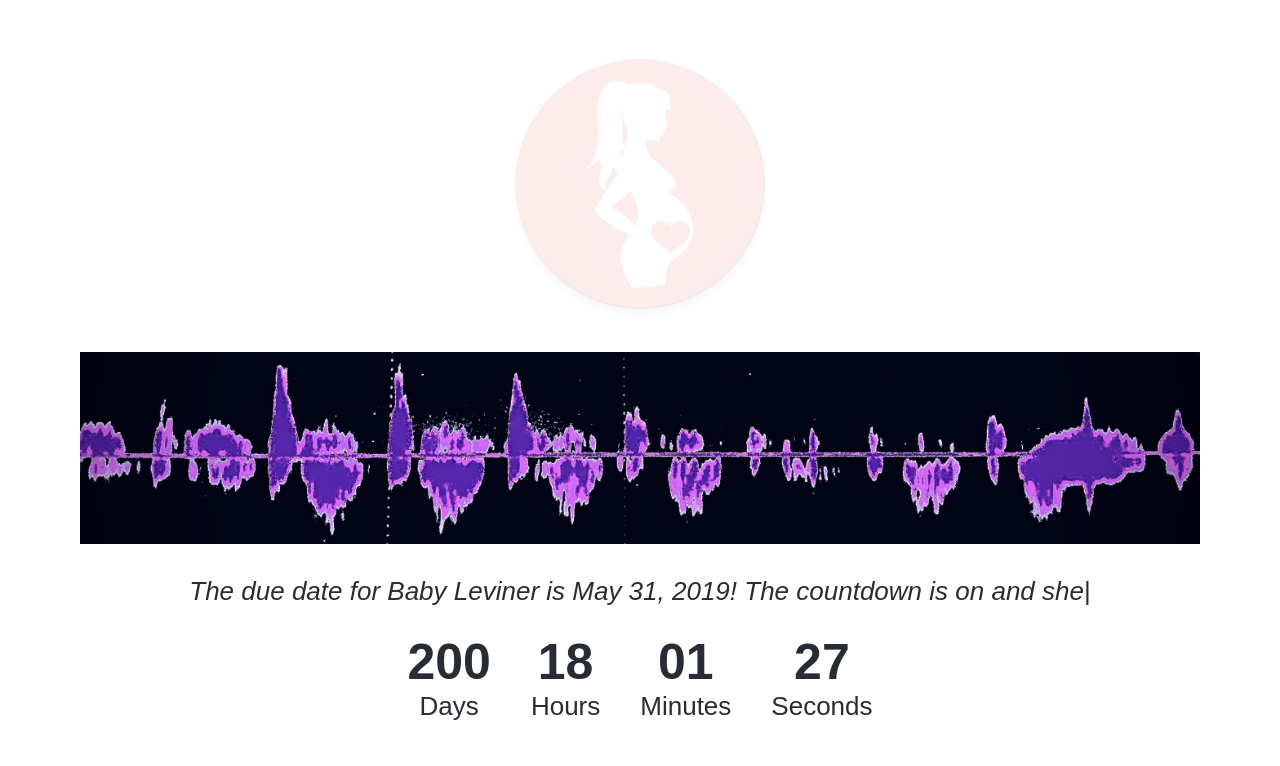
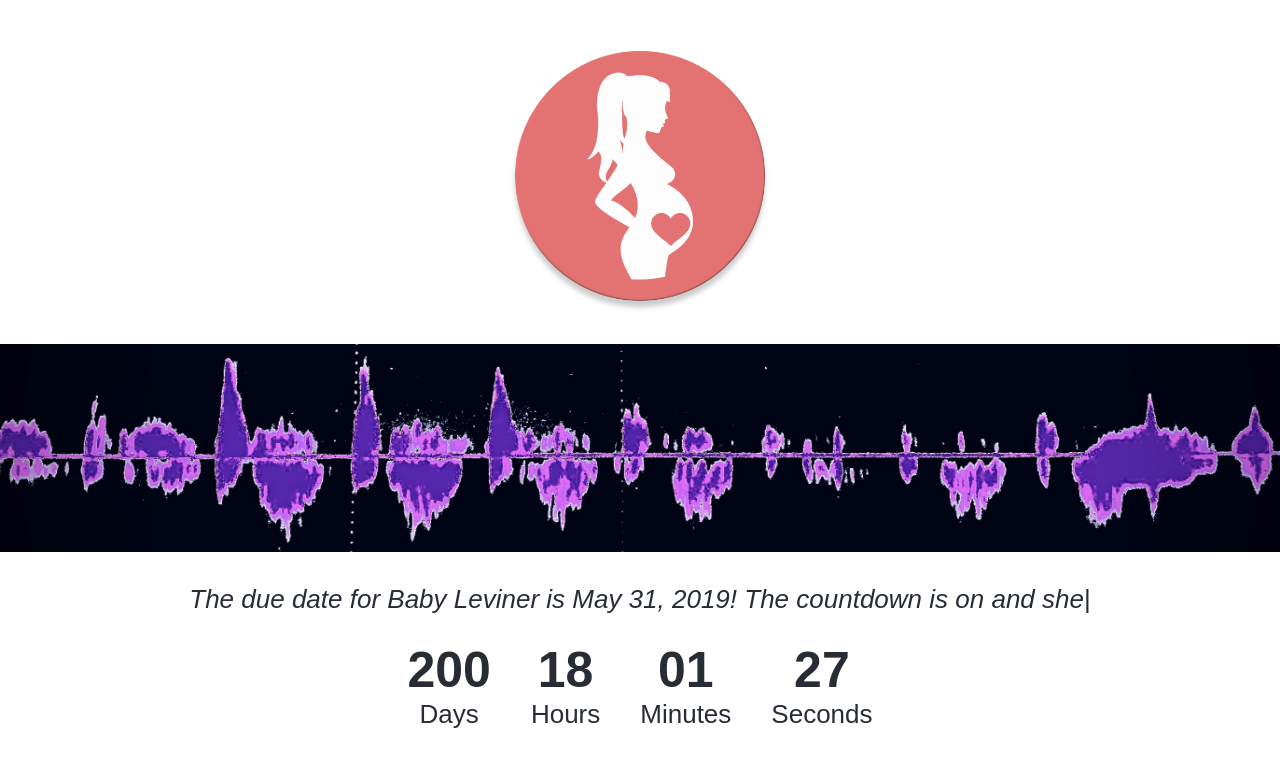
Before and after one commit to mrLeviner/ReactDojo, a React (Create React App) app: page / in a window 1280 px wide. Shown: the top 766 px of the page. Built offline with nearby package versions, Linux system fonts and the light colour scheme.

Commit message:
Stretch heartbeat image to 100% of the window width
Temporarily stop heartbeat animation

```diff
--- a/src/App.js
+++ b/src/App.js
@@ -23,7 +23,8 @@ class App extends Component {
         {/* <SideBar pageWrapId={'page-wrap'} outerContainerId={'App'} /> */}
         <div id="page-wrap">
           <header className="App-header">
-            <img src={prettymomma} className="App-logo pulse" alt="logo" />
+            <img src={prettymomma} className="App-logo " alt="logo" />
+            {/* <img src={prettymomma} className="App-logo pulse" alt="logo" /> */}
             <img src={heartbeat} className="App-heartbeat" alt="heartbeat" />
             <div className="title">
               <Typist>
--- a/src/assets/styles/App.scss
+++ b/src/assets/styles/App.scss
@@ -16,7 +16,9 @@ body {
 }
 
 .App-heartbeat {
-  max-width: 140vh;
+  // max-width: 140vh;
+  max-height: 8em;
+  width: 100%;
 }
 
 .App-header {
```
